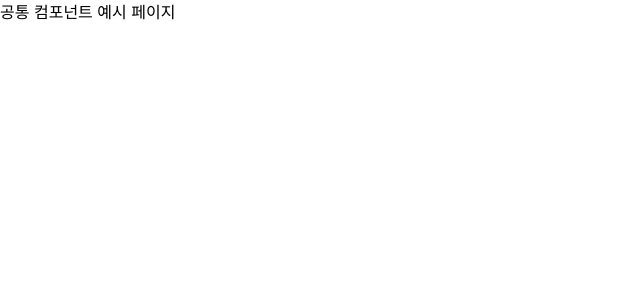
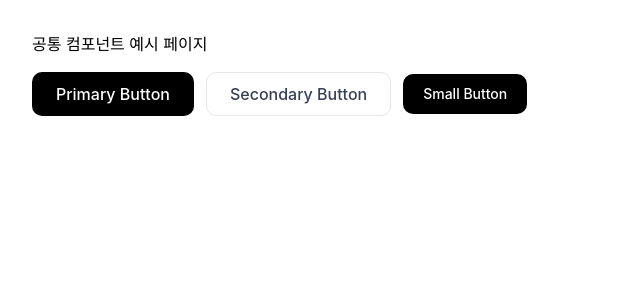
Before and after one commit to Leets-Official/8th-FE-Zero100, a React (Vite) app: page /dashboard in a window 1280 px wide. Shown: the top 300 px of the page, without its empty margins (0-640 px from the left). Built offline with nearby package versions, Linux system fonts and the light colour scheme.

Commit message:
feat: 대시보드 공통 Button 컴포넌트 구현

```diff
--- /dev/null
+++ b/src/components/dashboard/Button.jsx
@@ -0,0 +1,23 @@
+const variantStyles = {
+  default: 'bg-black px-6 text-base leading-6 text-white',
+  variant:
+    'bg-white px-6 text-base leading-6 text-gray-700 outline -outline-offset-1 outline-gray-200',
+  small: 'bg-black px-5 text-sm leading-5 text-white',
+};
+
+function Button(props) {
+  const variant = props.variant ?? 'default';
+
+  return (
+    <button
+      type={props.type ?? 'button'}
+      disabled={props.disabled}
+      className={`cursor-pointer rounded-[10px] py-2.5 font-medium focus-visible:outline-2 focus-visible:outline-offset-2 focus-visible:outline-black disabled:cursor-not-allowed disabled:opacity-40 ${variantStyles[variant]}`}
+      onClick={props.onClick}
+    >
+      {props.children}
+    </button>
+  );
+}
+
+export default Button;
--- a/src/pages/dashboard/DashboardPage.jsx
+++ b/src/pages/dashboard/DashboardPage.jsx
@@ -1,5 +1,16 @@
+import Button from '../../components/dashboard/Button';
+
 function DashboardPage() {
-  return <h1>공통 컴포넌트 예시 페이지</h1>;
+  return (
+    <div className="flex flex-col gap-4 p-8">
+      <h1>공통 컴포넌트 예시 페이지</h1>
+      <section className="flex items-center gap-3">
+        <Button>Primary Button</Button>
+        <Button variant="variant">Secondary Button</Button>
+        <Button variant="small">Small Button</Button>
+      </section>
+    </div>
+  );
 }
 
 export default DashboardPage;
```
